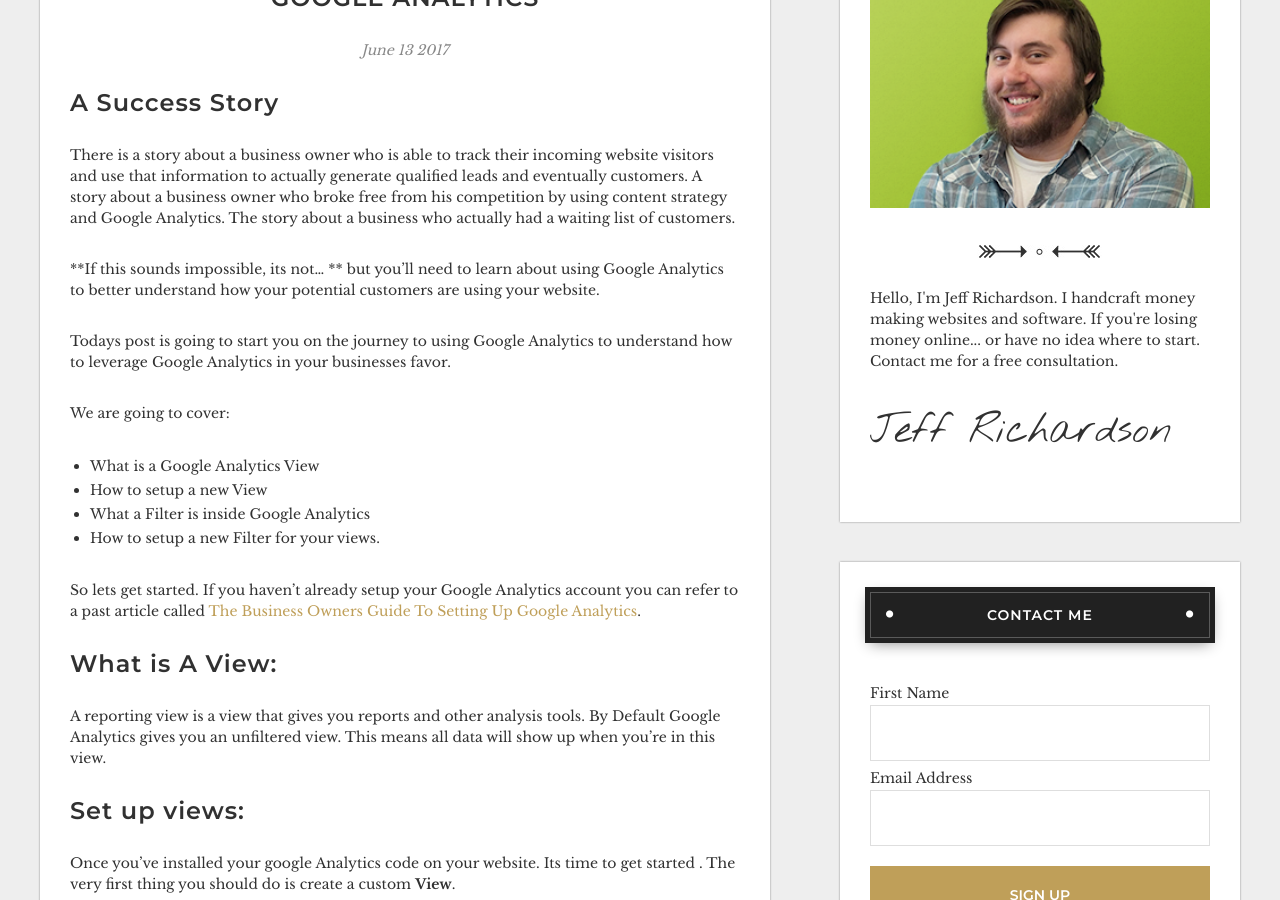
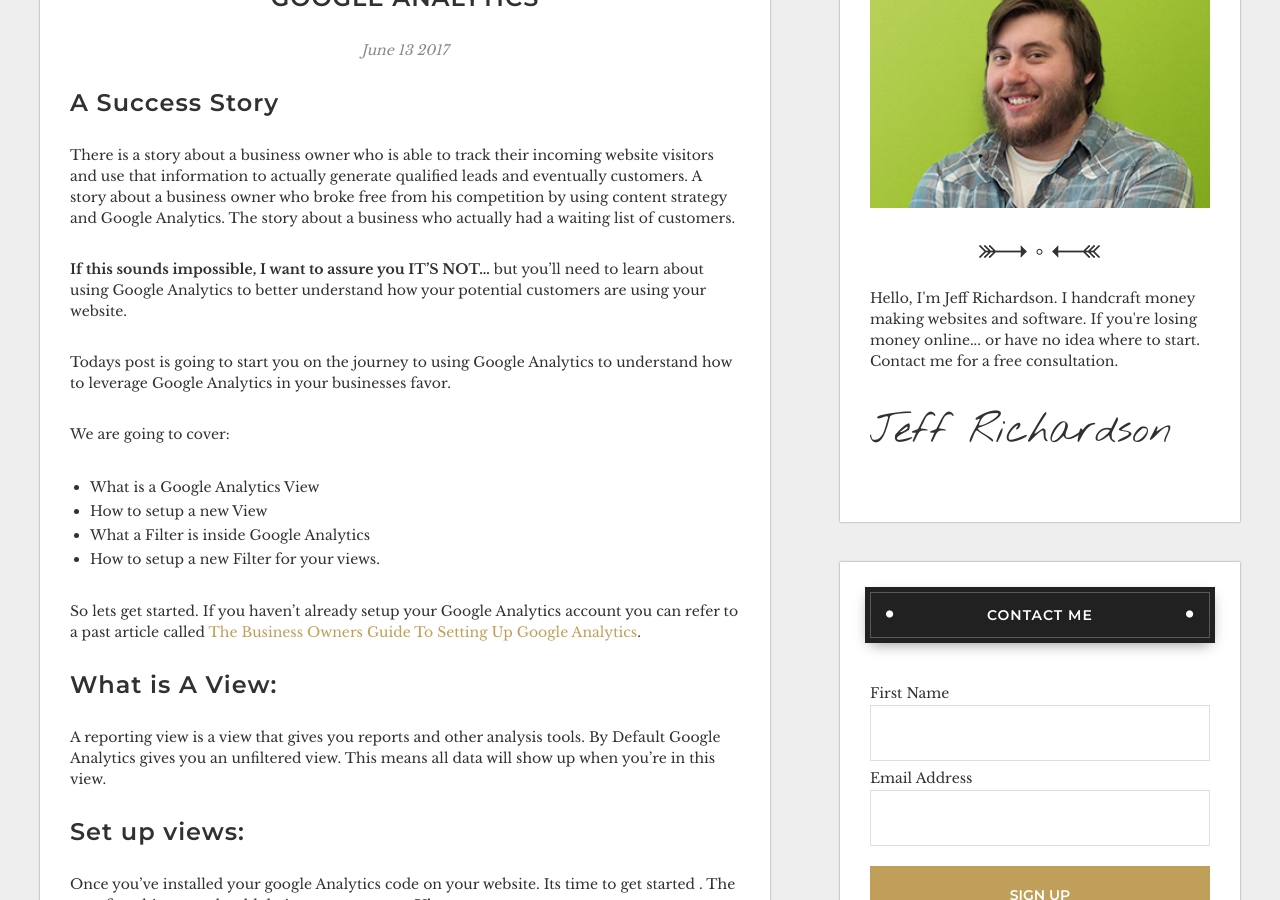
Before and after one commit to jeffAwesome/jeffAwesome2.0, a Jekyll site: the page built from _posts/2017-06-13-the-business-owners-guide-to-using-google-analytics.markdown, in a window 1280 px wide and 900 px high, scrolled down 493 px. Built offline with Jekyll 4.4.1, drawn with Linux system fonts in a browser that asks for light colours; nearby versions of some CDN libraries.

Commit message:
updates to latest blog post

```diff
--- a/_posts/2017-06-13-the-business-owners-guide-to-using-google-analytics.markdown
+++ b/_posts/2017-06-13-the-business-owners-guide-to-using-google-analytics.markdown
@@ -16,7 +16,7 @@ competition by using content strategy and Google Analytics.  The story about a b
 list of customers.
 
 
-**If this sounds impossible, its not… ** but you’ll need to learn about using Google Analytics to better
+**If this sounds impossible, I want to assure you IT'S NOT…** but you’ll need to learn about using Google Analytics to better
 understand how your potential customers are using your website.
 
 Todays post is going to start you on the journey to using Google Analytics to understand how to leverage Google Analytics
```
